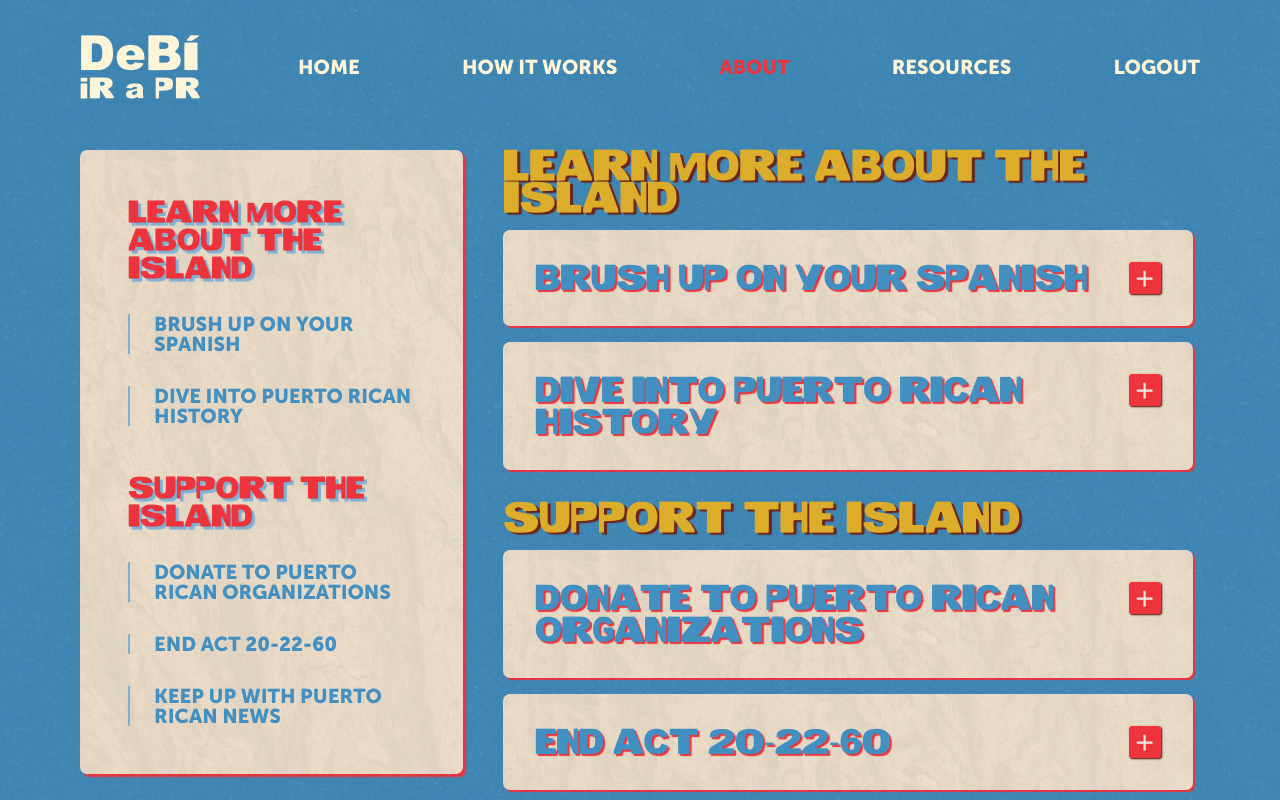
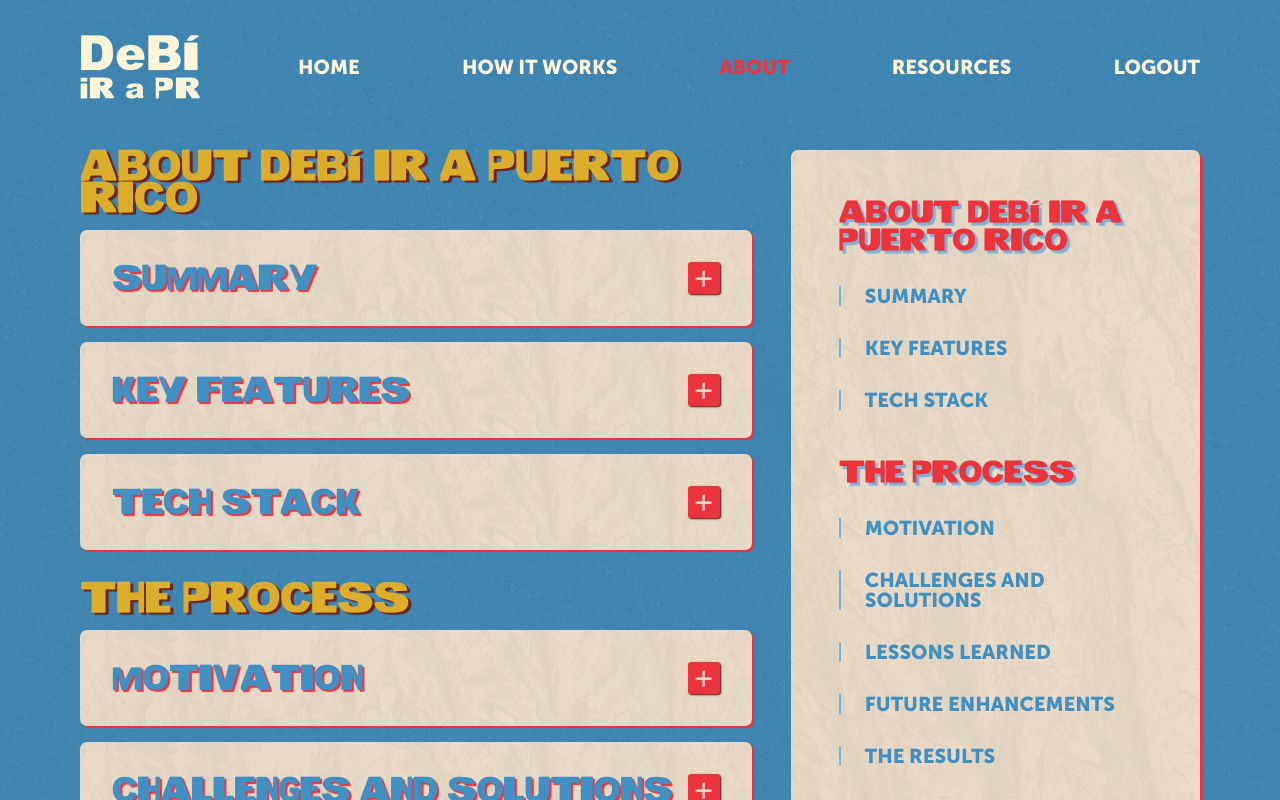
Before and after one commit to natalieflcn/Debi-ir-a-PR, a React (Vite) app: page /about in a window 1280 px wide. Shown: the top 800 px of the page. Built offline with nearby package versions, Linux system fonts and the light colour scheme.

Commit message:
Edited some styling rulesets for the panel, panelGroup, and sidebar components to allow more flexibility when reusing the Panel and Sidebar components in other pages. Began developing the structure for the project's About page.

```diff
--- a/src/features/guest/layouts/AboutLayout.jsx
+++ b/src/features/guest/layouts/AboutLayout.jsx
@@ -1,15 +1,58 @@
 import PanelGroup from "../../../ui/elements/PanelGroup";
 import Row from "../../../ui/elements/Row";
 import Sidebar from "../../../ui/elements/Sidebar";
+import { useState } from "react";
+import { AboutColors } from "../../guest/layouts/aboutLayout.styles";
+import styled, { css } from "styled-components";
+
+// Styled Components
+const StyledAboutLayout = styled.div`
+  display: flex;
+  gap: 2rem;
+  justify-content: space-between;
+  width: 100%;
+`;
+
+const StyledSidebar = styled(Sidebar)`
+  align-self: flex-end;
+`;
+// Content
+const menuItems = [
+  {
+    label: "About Debí ir a Puerto Rico",
+    link: "/about",
+    items: [
+      { id: 0, label: "Summary", link: "/about", content: "" },
+      { id: 1, label: "Key Features", link: "/about", content: "" },
+      { id: 2, label: "Tech Stack", link: "/about", content: "" },
+    ],
+  },
+  {
+    label: "The Process",
+    link: "/about",
+    items: [
+      { id: 0, label: "Motivation", link: "/about", content: "" },
+      { id: 1, label: "Challenges and Solutions", link: "/about", content: "" },
+      { id: 2, label: "Lessons Learned", link: "/about", content: "" },
+      { id: 3, label: "Future Enhancements", link: "/about", content: "" },
+      { id: 4, label: "The Results", link: "/about", content: "" },
+    ],
+  },
+];
 
 function AboutLayout() {
+  const [isOpen, setIsOpen] = useState(null);
+
   return (
-    <>
-      <Row direction="horizontal">
-        <PanelGroup />
-        <Sidebar />
-      </Row>
-    </>
+    <StyledAboutLayout>
+      <PanelGroup
+        menuItems={menuItems}
+        isOpen={isOpen}
+        onIsOpen={setIsOpen}
+        colors={AboutColors}
+      />
+      <Sidebar menuItems={menuItems} setIsOpen={setIsOpen} isOpen={isOpen} />
+    </StyledAboutLayout>
   );
 }
 
--- a/src/features/guest/layouts/ResourcesLayout.jsx
+++ b/src/features/guest/layouts/ResourcesLayout.jsx
@@ -12,12 +12,12 @@ import {
   HistoryWrapper,
   ResourcesColors,
   SlicedPhotos,
+  PuertoRicanNewsWrapper,
 } from "../../guest/layouts/resourcesLayout.styles";
 import { useState } from "react";
 import Heading from "../../../ui/elements/Heading";
 import Button from "../../../ui/elements/Button";
 import Link from "../../../ui/elements/Link";
-import { PuertoRicanNewsWrapper } from "./resourcesLayout.styles";
 import Image from "../../../ui/elements/Image";
 import Bold from "../../../ui/elements/Bold";
 
@@ -318,12 +318,7 @@ const menuItems = [
                 <Row>
                   <Row $gap="0.25rem">
                     <Link href="https://www.fcpr.org/">
-                      <Heading
-                        as="h5"
-                        $css={css`
-                          color: var(--color-red-300);
-                        `}
-                      >
+                      <Heading as="h6">
                         Fundación Comunitaria de Puerto Rico
                       </Heading>
                     </Link>
@@ -363,12 +358,7 @@ const menuItems = [
                 <Row>
                   <Row $gap="0.25rem">
                     <Link href="https://www.comedoressocialespr.org/">
-                      <Heading
-                        as="h5"
-                        $css={css`
-                          color: var(--color-red-300);
-                        `}
-                      >
+                      <Heading as="h6">
                         Comedores Sociales de Puerto Rico
                       </Heading>
                     </Link>
@@ -408,14 +398,7 @@ const menuItems = [
                 <Row>
                   <Row $gap="0.25rem">
                     <Link href="https://www.prxpr.org/">
-                      <Heading
-                        as="h5"
-                        $css={css`
-                          color: var(--color-red-300);
-                        `}
-                      >
-                        PRxPR
-                      </Heading>
+                      <Heading as="h6">PRxPR</Heading>
                     </Link>
                     <p>
                       Founded by Puerto Ricans in the diaspora after Hurricanes
@@ -503,9 +486,7 @@ const menuItems = [
                 `}
               />
               <Row>
-                <Heading as="h5" $css={{ color: css`var(--color-red-300)` }}>
-                  So, now what?
-                </Heading>
+                <Heading as="h5">So, now what?</Heading>
                 <p>
                   <Bold>What can we do?</Bold>
                 </p>
@@ -541,13 +522,7 @@ const menuItems = [
             <Image src="src/assets/images/guest/SanJuan.jpg" />
 
             <Row>
-              <Heading
-                as="h6"
-                $css={css`
-                  color: var(--color-red-400);
-                  text-transform: none;
-                `}
-              >
+              <Heading as="h6">
                 Want to stay up to date about what’s going on in Puerto Rico?
               </Heading>
               <p>
@@ -577,7 +552,7 @@ function ResourcesLayout() {
 
   return (
     <StyledResourcesLayout>
-      <Row $direction="horizontal">
+      <Row $direction="horizontal" $gap="2rem">
         <Sidebar menuItems={menuItems} isOpen={isOpen} onIsOpen={setIsOpen} />
         <PanelGroup
           menuItems={menuItems}
--- /dev/null
+++ b/src/features/guest/layouts/aboutLayout.styles.js
@@ -0,0 +1,15 @@
+// COLOR PALETTE
+export const AboutColors = {
+  "--heading-color": `var(--color-yellow-200)`,
+  "--heading-shadow": `var(--color-red-300)`,
+
+  "--panel-bg-color": `var(--color-light-200)`,
+  "--panel-heading-color": `var(--color-blue-200)`,
+  "--panel-color": `var(--color-dark-200)`,
+  "--panel-box-shadow": `var(--color-red-200)`,
+
+  "--panel-bg-highlight": `var(--color-light-100)`,
+  "--panel-heading-highlight": `var(--color-red-200)`,
+  "--panel-shadow-highlight": `var(--color-blue-100)`,
+  "--panel-box-highlight": `var(--color-red-300)`,
+};
--- a/src/features/guest/layouts/resourcesLayout.styles.js
+++ b/src/features/guest/layouts/resourcesLayout.styles.js
@@ -71,6 +71,10 @@ export const CharityOrganizationsWrapper = styled.div`
   display: flex;
   flex-direction: column;
   gap: 1rem;
+
+  h6 {
+    color: var(--color-red-300);
+  }
 `;
 
 // End Act 20-22-60 Panel
@@ -79,16 +83,24 @@ export const EndActWrapper = styled.div`
   flex-direction: column;
   gap: 1rem;
   font-size: 1rem;
+
+  h5 {
+    color: var(--color-red-400);
+  }
 `;
 
 // Keep Up with Puerto Rican News Panel
 export const PuertoRicanNewsWrapper = styled.div`
   display: flex;
-  gap: 2rem;
+  gap: 1.5rem;
 
   img {
     width: 47%;
     border-radius: var(--border-radius-sm);
+  }
+
+  h6 {
+    color: var(--color-red-400);
   }
 
   @media (max-width: 798px) {
--- a/src/pages/guest/About.jsx
+++ b/src/pages/guest/About.jsx
@@ -1,8 +1,7 @@
 import AboutLayout from "../../features/guest/layouts/AboutLayout";
-import ResourcesLayout from "../../features/guest/layouts/ResourcesLayout";
 
 function About() {
-  return <ResourcesLayout />;
+  return <AboutLayout />;
 }
 
 export default About;
--- a/src/ui/elements/Button.jsx
+++ b/src/ui/elements/Button.jsx
@@ -25,7 +25,7 @@ const sizes = {
     flex-grow: 1;
     justify-content: center;
     /* font-size: 1.6rem; */
-    padding: 1rem 2rem;
+    padding: 0.75rem 2rem;
     font-weight: 700;
     border-radius: var(--border-radius-lg);
     /* box-shadow: var(--shadow-lg); */
--- a/src/ui/elements/Panel.jsx
+++ b/src/ui/elements/Panel.jsx
@@ -8,7 +8,7 @@ import { forwardRef } from "react";
 const StyledPanel = styled.div`
   box-sizing: border-box;
   width: 99%;
-  max-width: 51rem;
+  /* width: 51rem; */
   padding: 2rem;
   scroll-margin-top: 9.4rem;
   border-radius: var(--border-radius-lg);
@@ -31,6 +31,7 @@ const StyledPanel = styled.div`
   }
 
   @media (max-width: 798px) {
+    width: 99%;
     padding: 1.5rem;
   }
 `;
--- a/src/ui/elements/PanelGroup.jsx
+++ b/src/ui/elements/PanelGroup.jsx
@@ -2,13 +2,11 @@ import React, { useEffect, useRef, useState } from "react";
 import Panel from "./Panel";
 import styled from "styled-components";
 import Heading from "./Heading";
-import { smoothScrollTo } from "../../utils/helpers";
 
 const StyledPanelGroup = styled.div`
   display: flex;
   flex-direction: column;
   flex-grow: 1;
-  align-self: start;
   gap: 1rem;
 `;
 
--- a/src/ui/elements/Sidebar.jsx
+++ b/src/ui/elements/Sidebar.jsx
@@ -11,8 +11,7 @@ const StyledSidebar = styled.aside`
   align-self: flex-start;
   flex-direction: column;
   gap: 2rem;
-  grid: 1/-1;
-  margin-right: 2.5rem;
+  /* grid: 1/-1; */
   padding: 3rem;
   width: 21rem;
   background-color: var(--color-light-200);
```
